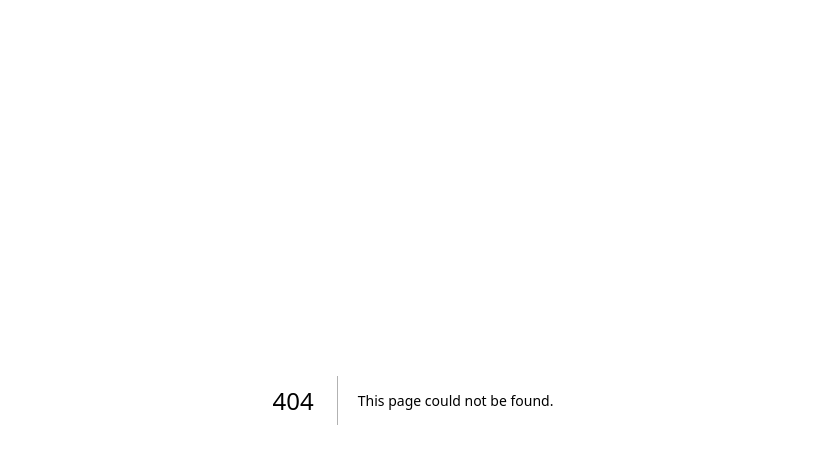
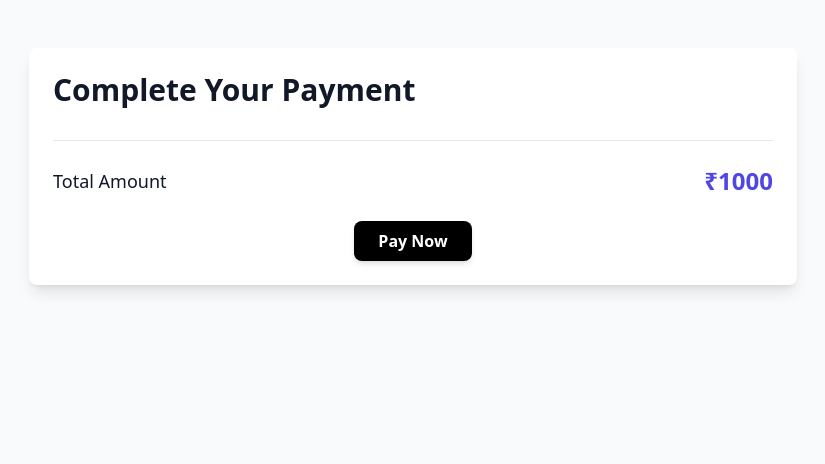
Before and after one commit to omsatodiya/Helper_Buddy_-, a Next.js app: page /payment in a window 1280 px wide. Before the commit this address had no page. Shown: the top 464 px of the page, without its empty margins (227-1052 px from the left). Built offline with nearby package versions, Linux system fonts and the light colour scheme.

Commit message:
feat: payment

```diff
--- /dev/null
+++ b/app/api/razorpay/route.ts
@@ -0,0 +1,32 @@
+import { NextResponse } from "next/server";
+import Razorpay from "razorpay";
+
+const razorpay = new Razorpay({
+  key_id: process.env.RAZORPAY_KEY_ID!,
+  key_secret: process.env.RAZORPAY_KEY_SECRET!,
+});
+
+export async function POST(request: Request) {
+  try {
+    const { amount } = await request.json();
+
+    const options = {
+      amount: amount * 100, // amount in smallest currency unit (paise)
+      currency: "INR",
+      receipt: `receipt_${Date.now()}`,
+    };
+
+    const order = await razorpay.orders.create(options);
+
+    return NextResponse.json({
+      orderId: order.id,
+      amount: amount,
+    });
+  } catch (error) {
+    console.error("Error creating order:", error);
+    return NextResponse.json(
+      { error: "Error creating payment order" },
+      { status: 500 }
+    );
+  }
+}
--- /dev/null
+++ b/app/payment/page.tsx
@@ -0,0 +1,32 @@
+import PaymentButton from '@/components/PaymentButton';
+
+export default function Home() {
+  return (
+    <div className="min-h-screen bg-gray-50 py-12">
+      <div className="max-w-7xl mx-auto px-4 sm:px-6 lg:px-8">
+        <div className="max-w-3xl mx-auto">
+          <div className="bg-white shadow-lg rounded-lg p-6">
+            <h1 className="text-3xl font-bold text-gray-900 mb-8">
+              Complete Your Payment
+            </h1>
+            <div className="space-y-6">
+              <div className="border-t border-gray-200 pt-6">
+                <div className="flex justify-between items-center">
+                  <span className="text-lg font-medium text-gray-900">
+                    Total Amount
+                  </span>
+                  <span className="text-2xl font-semibold text-indigo-600">
+                    ₹1000
+                  </span>
+                </div>
+              </div>
+              <div className="mt-8 flex justify-center">
+                <PaymentButton amount={1000} />
+              </div>
+            </div>
+          </div>
+        </div>
+      </div>
+    </div>
+  );
+}
--- /dev/null
+++ b/app/types/payment.ts
@@ -0,0 +1,3 @@
+export interface PaymentProps {
+    amount: number;
+  }
--- /dev/null
+++ b/components/PaymentButton.tsx
@@ -0,0 +1,109 @@
+"use client";
+
+import { useState } from "react";
+import { PaymentProps } from "../app/types/payment";
+
+declare global {
+  interface Window {
+    Razorpay: any;
+  }
+}
+
+export default function PaymentButton({ amount }: PaymentProps) {
+  const [loading, setLoading] = useState(false);
+
+  const handlePayment = async () => {
+    try {
+      setLoading(true);
+
+      // Create order on the server
+      const response = await fetch("/api/razorpay", {
+        method: "POST",
+        headers: {
+          "Content-Type": "application/json",
+        },
+        body: JSON.stringify({ amount }),
+      });
+
+      const data = await response.json();
+
+      if (!data.orderId) {
+        throw new Error("Failed to create order");
+      }
+
+      // Load Razorpay SDK
+      const script = document.createElement("script");
+      script.src = "https://checkout.razorpay.com/v1/checkout.js";
+      document.body.appendChild(script);
+
+      script.onload = () => {
+        const options = {
+          key: process.env.NEXT_PUBLIC_RAZORPAY_KEY_ID,
+          amount: amount * 100,
+          currency: "INR",
+          name: "Your Company Name",
+          description: "Payment for your service",
+          order_id: data.orderId,
+          handler: function (response: any) {
+            console.log("Payment successful:", response);
+            // Handle successful payment here
+          },
+          prefill: {
+            name: "",
+            email: "",
+            contact: "",
+          },
+          theme: {
+            color: "#000000",
+          },
+        };
+
+        const paymentObject = new window.Razorpay(options);
+        paymentObject.open();
+      };
+
+      script.onerror = () => {
+        throw new Error("Failed to load Razorpay SDK");
+      };
+    } catch (error) {
+      console.error("Payment error:", error);
+      alert("Payment failed. Please try again.");
+    } finally {
+      setLoading(false);
+    }
+  };
+
+  return (
+    <button
+      onClick={handlePayment}
+      disabled={loading}
+      className="bg-black hover:bg-gray-800 text-white font-semibold py-2 px-6 rounded-lg shadow-md transition duration-300 ease-in-out disabled:opacity-50 disabled:cursor-not-allowed">
+      {loading ? (
+        <span className="flex items-center">
+          <svg
+            className="animate-spin -ml-1 mr-3 h-5 w-5 text-white"
+            xmlns="http://www.w3.org/2000/svg"
+            fill="none"
+            viewBox="0 0 24 24">
+            <circle
+              className="opacity-25"
+              cx="12"
+              cy="12"
+              r="10"
+              stroke="currentColor"
+              strokeWidth="4"
+            />
+            <path
+              className="opacity-75"
+              fill="currentColor"
+              d="M4 12a8 8 0 018-8V0C5.373 0 0 5.373 0 12h4zm2 5.291A7.962 7.962 0 014 12H0c0 3.042 1.135 5.824 3 7.938l3-2.647z"
+            />
+          </svg>
+          Processing...
+        </span>
+      ) : (
+        "Pay Now"
+      )}
+    </button>
+  );
+}
```
